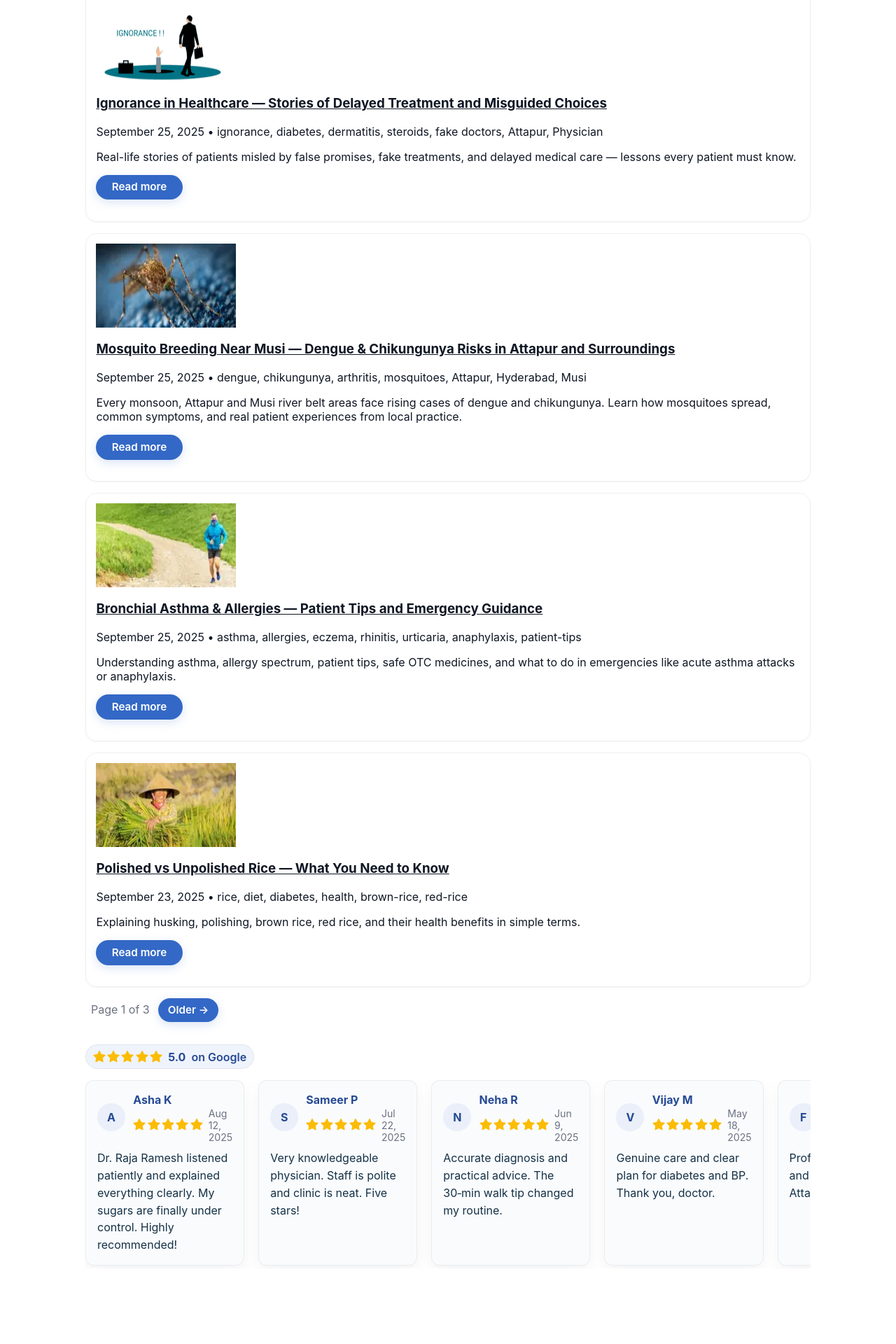
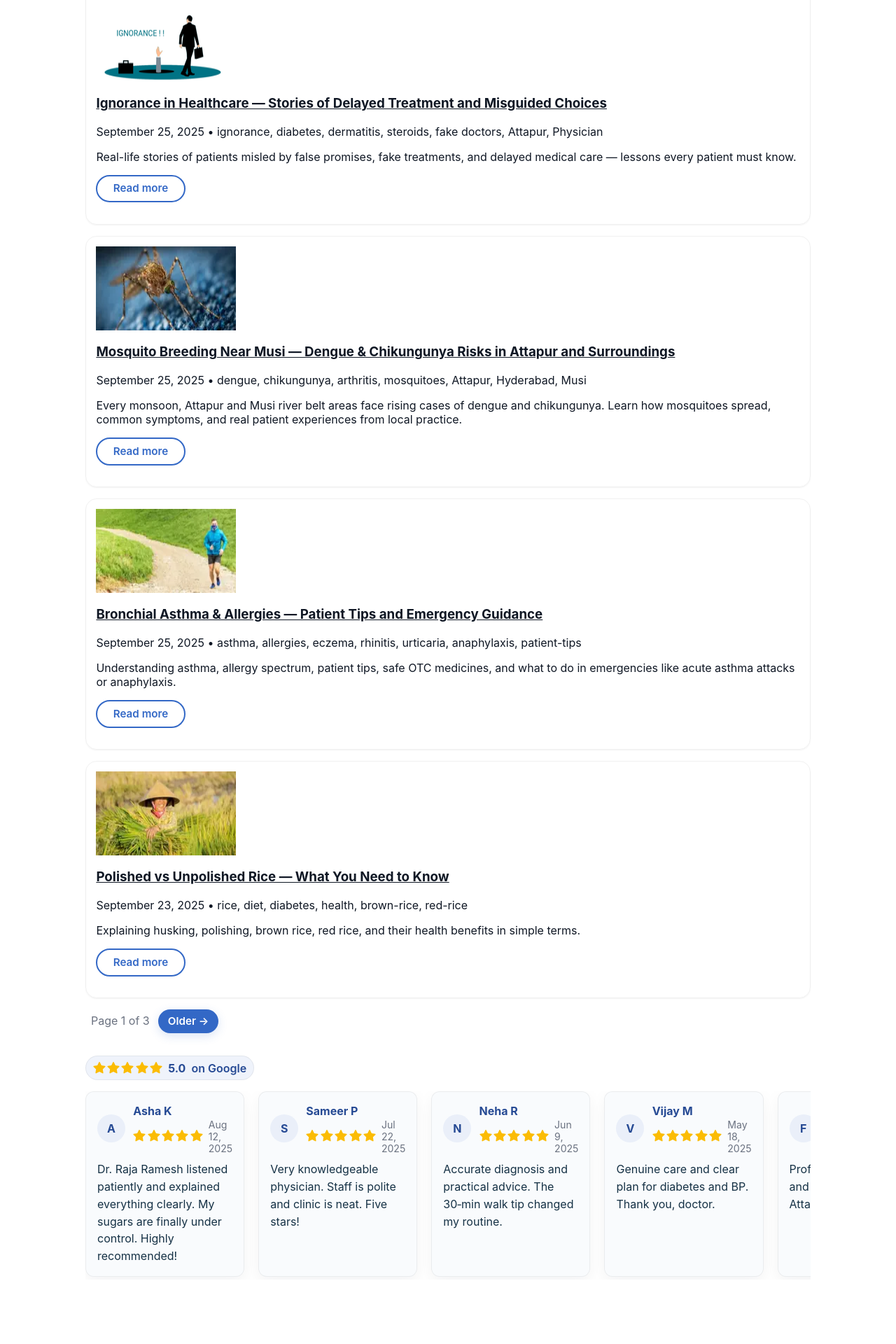
Before and after one commit to drrajarameshd/rr, a Jekyll site: the page built from index.html, in a window 1280 px wide. Shown: the part 552-2472 px from the top of the page at 70% size. Built offline with Jekyll 4.4.1, drawn with Linux system fonts in a browser that asks for light colours; the list of posts is cut into pages by our own code.

Commit message:
Update index.html

```diff
--- a/index.html
+++ b/index.html
@@ -79,7 +79,7 @@ description: "Available at Germanten Hospital (10am–5pm) & Care Clinic Attapur
                 <p class="excerpt" itemprop="description">{{ post.excerpt | strip_html | truncate: 200 }}</p>
               {% endif %}
 
-              <p style="margin-top:.55rem;"><a class="btn btn--primary" href="{{ post.url | relative_url }}">Read more</a></p>
+              <p style="margin-top:.55rem;"><a class="btn outline" href="{{ post.url | relative_url }}">Read more</a></p>
             </div>
           </article>
         {% endfor %}
```
